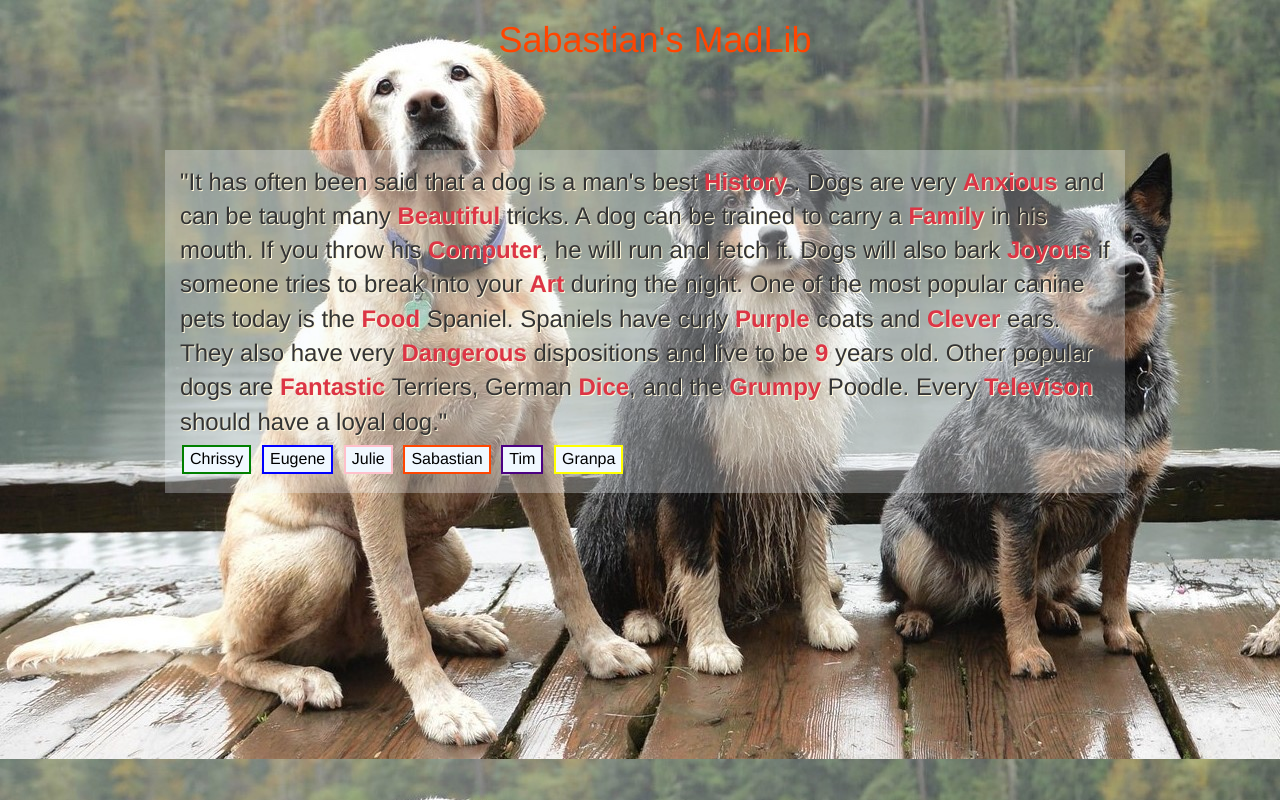
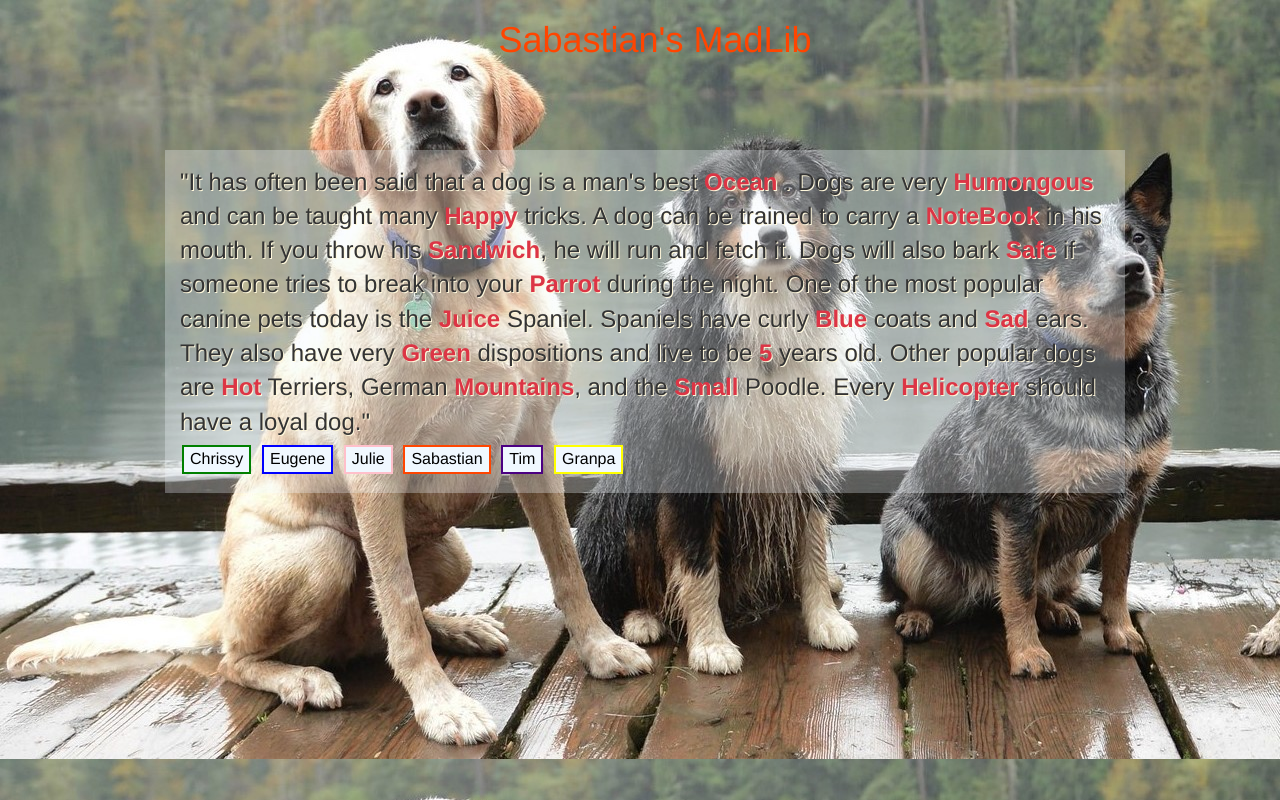
Before and after one commit to ChrissyClear/MadLibs-Fun, a plain HTML site: page sabastian.html in a window 1280 px wide. Drawn offline with nearby package versions, Linux system fonts and the light colour scheme.

Commit message:
added words to Eugene, Julie, Sabastian, and Tim's MadLibs

```diff
--- a/sabastian.html
+++ b/sabastian.html
@@ -28,17 +28,17 @@
     <main class=container>
 
         <p>
-            "It has often been said that a dog is a man's best <b class="text-danger">History</b> . Dogs are very <b class="text-danger">Anxious</b> and can be taught many
-            <b class="text-danger">Beautiful</b>
-            tricks. A dog can be trained to carry a <b class="text-danger">Family</b> in his mouth.
-            If you throw his <b class="text-danger">Computer</b>, he will run and fetch it. Dogs
-            will also bark <b class="text-danger">Joyous</b> if someone tries to break into your
-            <b class="text-danger">Art</b> during the night. One of the most popular canine pets
-            today is the <b class="text-danger">Food</b> Spaniel. Spaniels have curly <b class="text-danger">Purple</b>
-            coats and <b class="text-danger">Clever</b> ears. They also have very <b class="text-danger">Dangerous</b>
-            dispositions and live to be <b class="text-danger">9</b> years old. Other popular dogs
-            are <b class="text-danger">Fantastic</b> Terriers, German <b class="text-danger">Dice</b>, and the
-            <b class="text-danger">Grumpy</b> Poodle. Every <b class="text-danger">Televison</b> should have a loyal dog."  <br>
+            "It has often been said that a dog is a man's best <b class="text-danger">Ocean</b> . Dogs are very <b class="text-danger">Humongous</b> and can be taught many
+            <b class="text-danger">Happy</b>
+            tricks. A dog can be trained to carry a <b class="text-danger">NoteBook</b> in his mouth.
+            If you throw his <b class="text-danger">Sandwich</b>, he will run and fetch it. Dogs
+            will also bark <b class="text-danger">Safe</b> if someone tries to break into your
+            <b class="text-danger">Parrot</b> during the night. One of the most popular canine pets
+            today is the <b class="text-danger">Juice</b> Spaniel. Spaniels have curly <b class="text-danger">Blue</b>
+            coats and <b class="text-danger">Sad</b> ears. They also have very <b class="text-danger">Green</b>
+            dispositions and live to be <b class="text-danger">5</b> years old. Other popular dogs
+            are <b class="text-danger">Hot</b> Terriers, German <b class="text-danger">Mountains</b>, and the
+            <b class="text-danger">Small</b> Poodle. Every <b class="text-danger">Helicopter</b> should have a loyal dog."  <br>
             <a href="index.html"><button class="button button1">Chrissy</button></a>
             <a href="eugene.html"><button class="button button2">Eugene</button></a>
             <a href="julie.html"><button class="button button3">Julie</button></a>
```
Also changed, not shown: eugene.html (+10 -10 lines), julie.html (+10 -10 lines), tim.html (+11 -11 lines).
